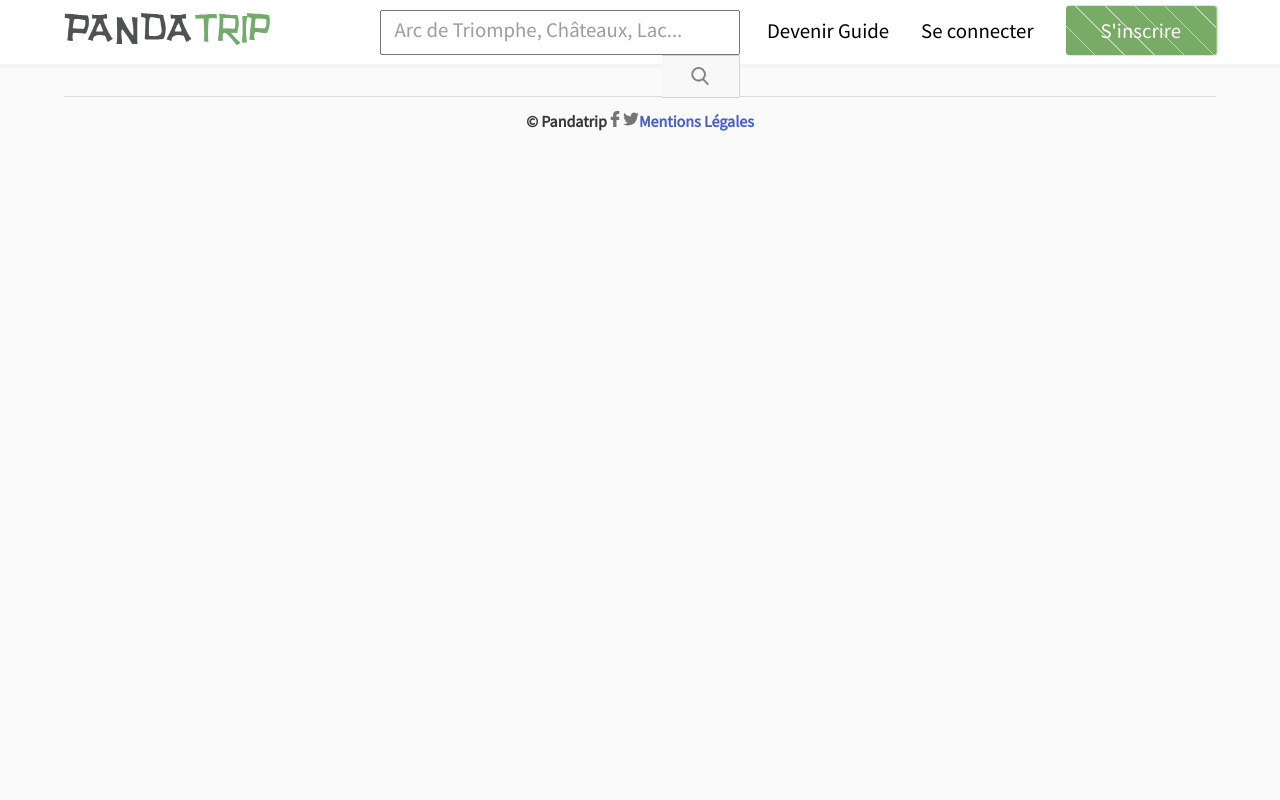
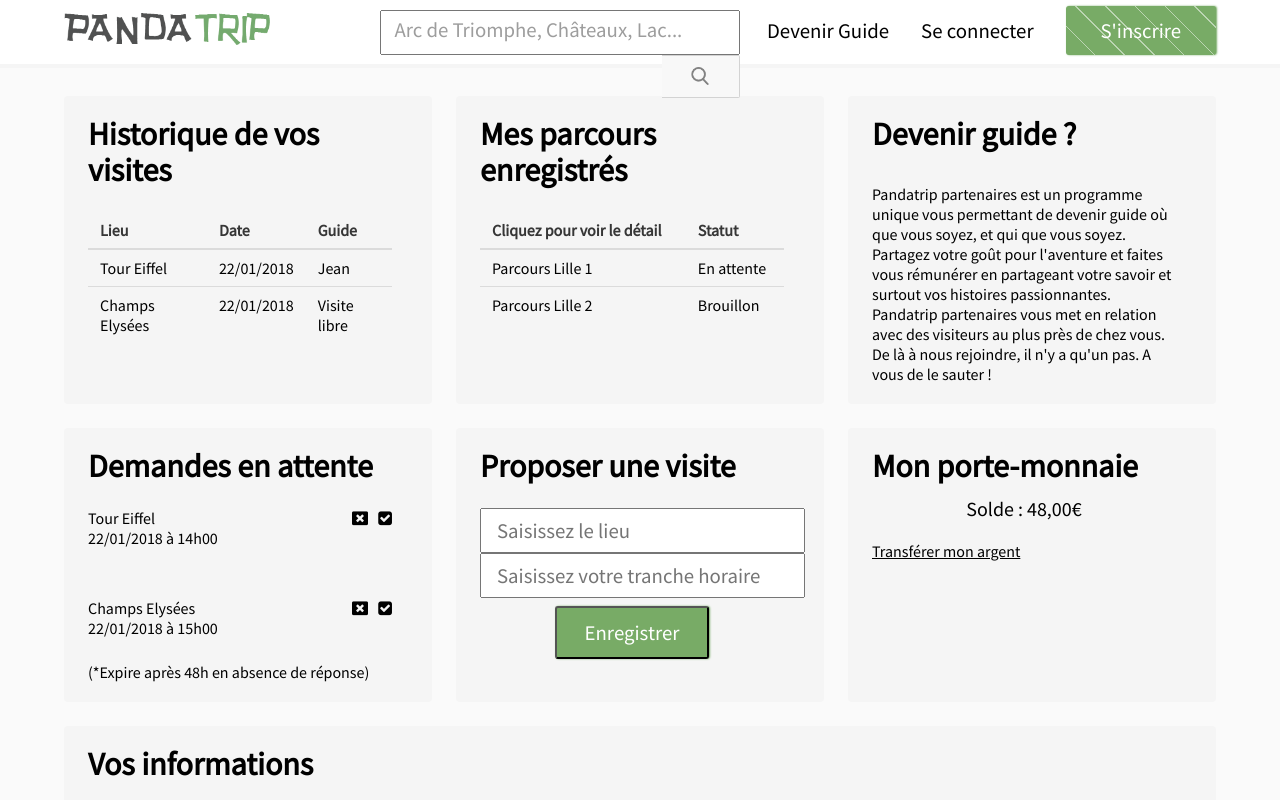
Before and after one commit to MickaelMatuchak/Pandatrip-frontend, an Angular app: page /profil in a window 1280 px wide. Before the commit this address led to /. Shown: the top 800 px of the page. Built offline with nearby package versions, Linux system fonts and the light colour scheme.

Commit message:
Ajout component profil

```diff
--- a/src/app/app.module.ts
+++ b/src/app/app.module.ts
@@ -14,6 +14,7 @@ import { RegisterComponent } from './register/register.component';
 import { HomeComponent } from './home/home.component';
 import { VisitDetailsComponent } from './visit-details/visit-details.component';
 import { ReviewsComponent } from './reviews/reviews.component';
+import { ProfilComponent } from './profil/profil.component';
 
 const routes: Routes = [
   { path: '', redirectTo: 'home', pathMatch: 'full' },
@@ -21,6 +22,7 @@ const routes: Routes = [
   { path: 'login', component: LoginComponent },
   { path: 'register', component: RegisterComponent },
   { path: 'visit', component: VisitDetailsComponent },
+  { path: 'profil', component: ProfilComponent },
 ];
 
 @NgModule({
@@ -35,7 +37,8 @@ const routes: Routes = [
     RegisterComponent,
     HomeComponent,
     VisitDetailsComponent,
-    ReviewsComponent
+    ReviewsComponent,
+    ProfilComponent
   ],
   imports: [
     BrowserModule, HttpModule, RouterModule.forRoot(routes)
--- /dev/null
+++ b/src/app/profil/profil.component.css
@@ -0,0 +1,34 @@
+.valider_demande {
+  position: absolute;
+  right: 2.5rem;
+  cursor: pointer;
+}
+
+.supprimer_demande {
+  position: absolute;
+  right: 4rem;
+  cursor: pointer;
+}
+
+.profil_input{
+  padding-left: 15px;
+  height: 2.45rem;
+  width: 100%;
+  font-family: "Source Sans Pro";
+  font-size: 1.3rem;
+}
+
+.login_valider{
+  background-color: #78ab66;
+  padding: 0.7rem;
+  border-radius: 3px;
+  box-shadow: 1px 0px 2px #78ab66;
+  width: 8rem;
+  color: white;
+  text-align: center;
+  font-family: "Source Sans Pro";
+  font-size: 1.3rem;
+  display: block;
+  margin:0 auto;
+  margin-top: 0.5rem;
+}
--- /dev/null
+++ b/src/app/profil/profil.component.html
@@ -0,0 +1,147 @@
+<div class="tile is-ancestor">
+  <div class="tile is-vertical is-8">
+    <div class="tile">
+      <div class="tile is-parent is-vertical">
+        <article class="tile is-child notification">
+          <p class="title">Historique de vos visites</p>
+          <div class="content">
+            <table>
+              <thead>
+              <tr>
+                <th>Lieu</th>
+                <th>Date</th>
+                <th>Guide</th>
+              </tr>
+              </thead>
+              <tbody>
+              <tr>
+                <td>Tour Eiffel</td>
+                <td>22/01/2018</td>
+                <td>Jean</td>
+              </tr>
+              <tr>
+                <td>Champs Elysées</td>
+                <td>22/01/2018</td>
+                <td>Visite libre</td>
+              </tr>
+              </tbody>
+            </table>
+          </div>
+        </article>
+      </div>
+      <div class="tile is-parent">
+        <article class="tile is-child notification">
+          <p class="title">Mes parcours enregistrés</p>
+          <div class="content">
+            <table>
+              <thead>
+              <tr>
+                <th>Cliquez pour voir le détail</th>
+                <th>Statut</th>
+              </tr>
+              </thead>
+              <tbody>
+              <tr>
+                <td>Parcours Lille 1</td>
+                <td>En attente</td>
+              </tr>
+              <tr>
+                <td>Parcours Lille 2</td>
+                <td>Brouillon</td>
+
+              </tr>
+              </tbody>
+            </table>
+          </div>
+        </article>
+      </div>
+    </div>
+  </div>
+  <div class="tile is-parent">
+    <article class="tile is-child notification">
+      <div class="content">
+        <p class="title">Devenir guide ?</p>
+        <div class="content">
+          Pandatrip partenaires est un programme unique vous permettant de devenir guide où que vous soyez, et qui que vous soyez.
+          Partagez votre goût pour l'aventure et faites vous rémunérer en partageant votre savoir et surtout vos histoires passionnantes.
+          Pandatrip partenaires vous met en relation avec des visiteurs au plus près de chez vous.
+          De là à nous rejoindre, il n'y a qu'un pas. A vous de le sauter !
+        </div>
+      </div>
+    </article>
+  </div>
+</div>
+
+<div class="tile is-ancestor">
+  <div class="tile is-vertical is-8">
+    <div class="tile">
+      <div class="tile is-parent is-vertical">
+        <article class="tile is-child notification">
+          <p class="title">Demandes en attente</p>
+          <div>
+            <span class="supprimer_demande"><i class="fa fa-window-close"></i></span>
+            <span class="valider_demande"><i class="fa fa-check-square"></i></span>
+            <h4>Tour Eiffel </h4>
+            <p class="content">22/01/2018 à 14h00</p>
+          </div>
+          <hr>
+          <div>
+            <span class="supprimer_demande"><i class="fa fa-window-close"></i></span>
+            <span class="valider_demande"><i class="fa fa-check-square"></i></span>
+            <h4>Champs Elysées </h4>
+          </div>
+          <p class="content">22/01/2018 à 15h00</p>
+          <p class="content">(*Expire après 48h en absence de réponse)</p>
+        </article>
+      </div>
+      <div class="tile is-parent">
+        <article class="tile is-child notification">
+          <p class="title">Proposer une visite</p>
+          <p><input class="profil_input" type="text" placeholder="Saisissez le lieu"></p>
+          <p><input class="profil_input" type="text" placeholder="Saisissez votre tranche horaire"></p>
+          <button class="login_valider">
+            Enregistrer
+          </button>
+        </article>
+      </div>
+    </div>
+  </div>
+  <div class="tile is-parent">
+    <article class="tile is-child notification">
+      <div class="content">
+        <p class="title">Mon porte-monnaie</p>
+        <p class="subtitle has-text-centered">Solde : 48,00€</p>
+        <p class="content"><a href="#">Transférer mon argent</a></p>
+      </div>
+    </article>
+  </div>
+</div>
+
+<div class="tile is-ancestor">
+  <div class="tile is-vertical is-12">
+    <div class="tile">
+      <div class="tile is-parent is-vertical">
+        <article class="tile is-child notification">
+          <p class="title">Vos informations</p>
+          <article class="message">
+            <div>
+              pseudo
+            </div>
+            <div>
+              Prénom
+            </div>
+            <div>
+              Nom
+            </div>
+            <div>
+              Date de naissance
+            </div>
+            <div>
+              Mail
+            </div>
+          </article>
+        </article>
+      </div>
+    </div>
+  </div>
+</div>
--- /dev/null
+++ b/src/app/profil/profil.component.ts
@@ -0,0 +1,15 @@
+import { Component, OnInit } from '@angular/core';
+
+@Component({
+  selector: 'app-profil',
+  templateUrl: './profil.component.html',
+  styleUrls: ['./profil.component.css', '../../../node_modules/bulma/css/bulma.css', "../../../node_modules/font-awesome/css/font-awesome.css"]
+})
+export class ProfilComponent implements OnInit {
+
+  constructor() { }
+
+  ngOnInit() {
+  }
+
+}
```
